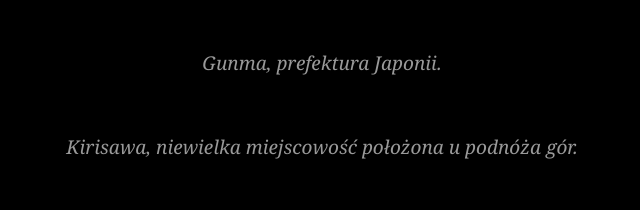
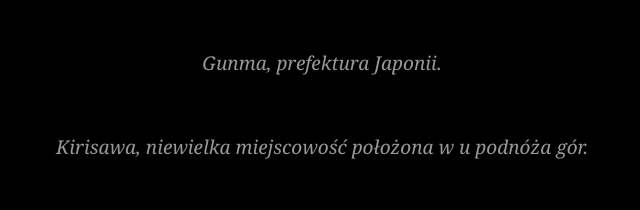
Before and after one commit to NTsukishiro/n-tsukishiro-site, a plain HTML site: page Prolog.html in a window 1280 px wide. Shown: the part 1962-2172 px from the top of the page, 318-958 px from the left. Drawn offline with Linux system fonts and the light colour scheme.

Commit message:
Update Prolog.html

```diff
--- a/Prolog.html
+++ b/Prolog.html
@@ -331,7 +331,7 @@ footer {
     </p>
 
     <p class="scene-description">
-        Kirisawa, niewielka miejscowość położona u podnóża gór.
+        Kirisawa, niewielka miejscowość położona w u podnóża gór.
     </p>
 
     <p class="scene-description">
```
